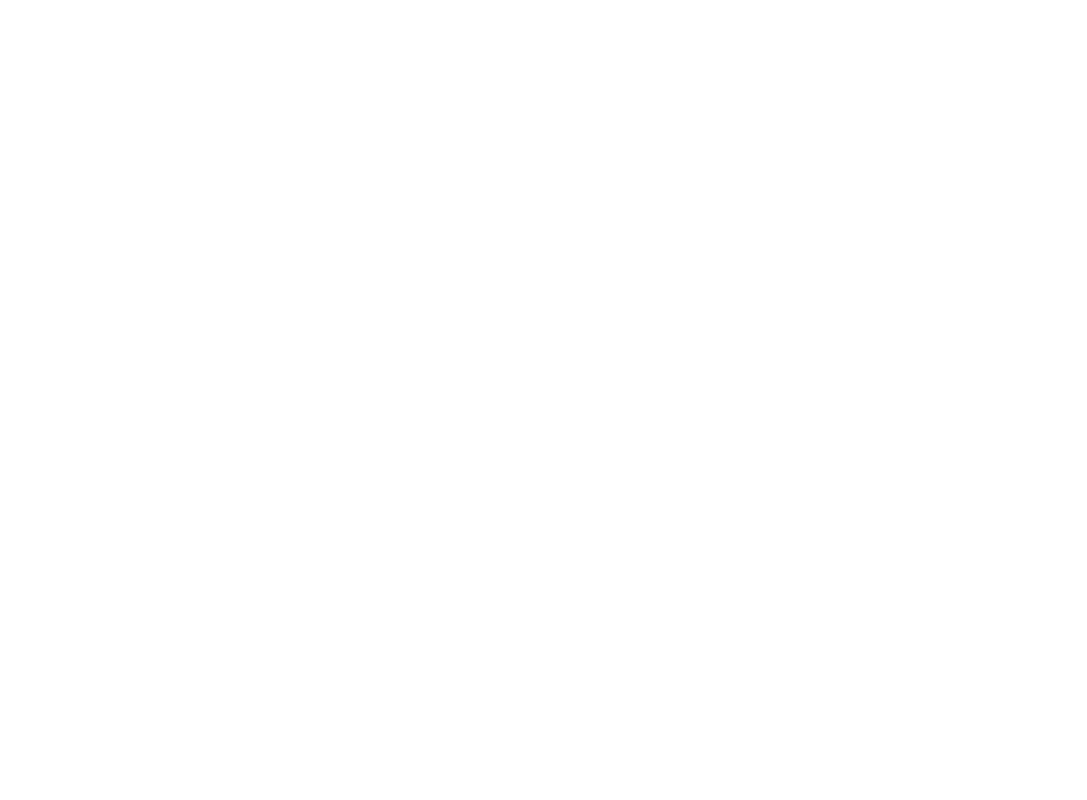
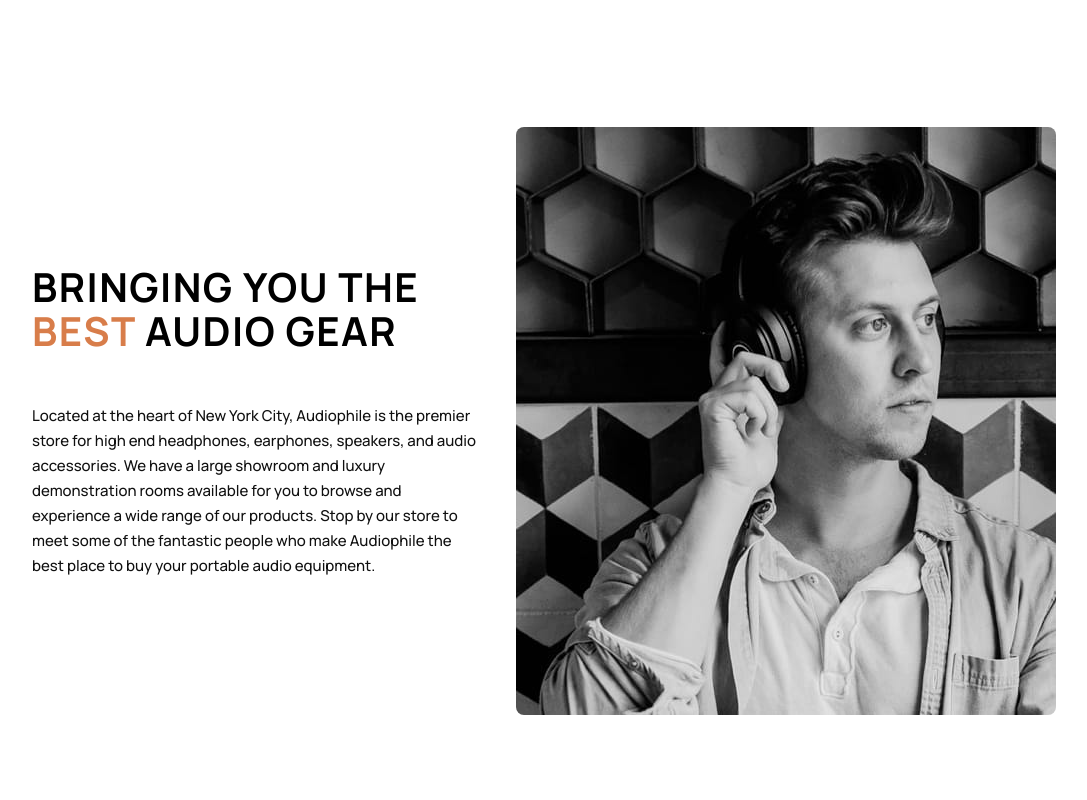
Before and after one commit to Godswilldev/audiophile, a Next.js app: page / in a window 1280 px wide. Shown: the part 1520-2320 px from the top of the page, without its empty margins (96-1183 px from the left). Before the commit the page ends 1094 px from the top, so only its background shows below. Built offline with nearby package versions, Linux system fonts and the light colour scheme.

Commit message:
Partial homepage implementation

```diff
--- a/components/BestAudio/BestAudio.tsx
+++ b/components/BestAudio/BestAudio.tsx
@@ -63,6 +63,7 @@ const BEstAudioStyles = styled.section`
       width: 54rem;
       height: 58.8rem;
       border-radius: 0.8rem;
+      overflow: hidden;
     }
   }
 `;
--- a/components/Carousel/SwiperjsCarousel.tsx
+++ b/components/Carousel/SwiperjsCarousel.tsx
@@ -81,7 +81,7 @@ const SwiperjsCarouselStyles = styled.div`
       display: flex;
       flex-direction: column;
       align-items: flex-start;
-      top: 5rem;
+      top: 7rem;
 
       p {
         ${lightText}
@@ -92,6 +92,7 @@ const SwiperjsCarouselStyles = styled.div`
         ${h1}
         left: 0;
         margin-bottom: 3rem;
+        text-transform: uppercase;
       }
       h2 {
         ${body}
@@ -106,8 +107,8 @@ const SwiperjsCarouselStyles = styled.div`
       display: flex;
       justify-content: end;
       align-items: flex-end;
-      /* position: relative;
-      top: 10rem; */
+      position: relative;
+      top: 5rem;
     }
   }
   .swiper {
@@ -116,29 +117,19 @@ const SwiperjsCarouselStyles = styled.div`
   }
 
   .swiper-slide {
-    /* text-align: center; */
-    /* font-size: 18px; */
-    /* display: -webkit-box;
+    display: -webkit-box;
     display: -ms-flexbox;
-    display: -webkit-flex; */
+    display: -webkit-flex;
     display: flex;
     align-items: flex-end;
-    /* -webkit-box-pack: center;
-    -ms-flex-pack: center;
-    -webkit-justify-content: center;
-    justify-content: center;
-    -webkit-box-align: center;
-    -ms-flex-align: center;
-    -webkit-align-items: center; */
-    /* align-items: center; */
   }
-  /*
+
   .swiper-slide img {
     display: block;
     width: 100%;
     height: 100%;
     object-fit: cover;
-  } */
+  }
 
   .mySwiper {
     width: 80vw;
--- a/components/HomePage/Home.tsx
+++ b/components/HomePage/Home.tsx
@@ -4,6 +4,7 @@ import ProductPreviewGroup from "../ProductPreview/ProductPreviewGroup";
 import CategoryGroup from "./../CategoryType/CategoryGroup";
 import styled from "styled-components";
 import SwiperjsCarousel from "../Carousel/SwiperjsCarousel";
+import { colors } from "./../../Utils/Theme";
 export interface NewProductProps {
   newProducts: ProductsProps;
 }
@@ -11,10 +12,28 @@ const Home = ({ newProducts }: NewProductProps) => {
   return (
     <HomeStyles>
       <SwiperjsCarousel newProducts={newProducts} />
+      <div className="body">
+        <div>
+          <CategoryGroup />
+        </div>
+
+        <div className="body__bestGear">
+          <BestAudio />
+        </div>
+      </div>
     </HomeStyles>
   );
 };
 
 export default Home;
 
-const HomeStyles = styled.div``;
+const HomeStyles = styled.div`
+  background-color: ${colors.colorWhite};
+  .body {
+    width: 80vw;
+    margin: 15rem auto;
+    &__bestGear {
+      margin-top: 20rem;
+    }
+  }
+`;
```
